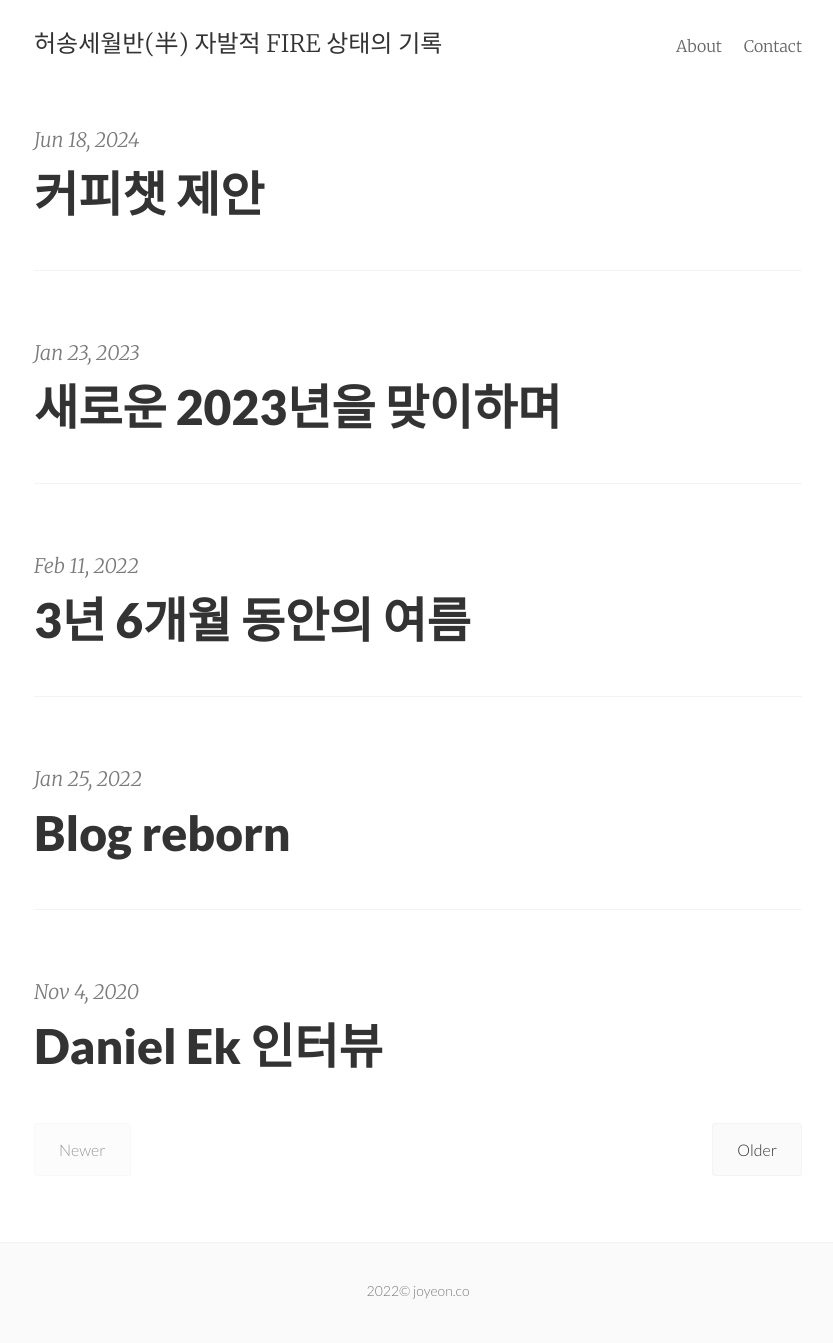
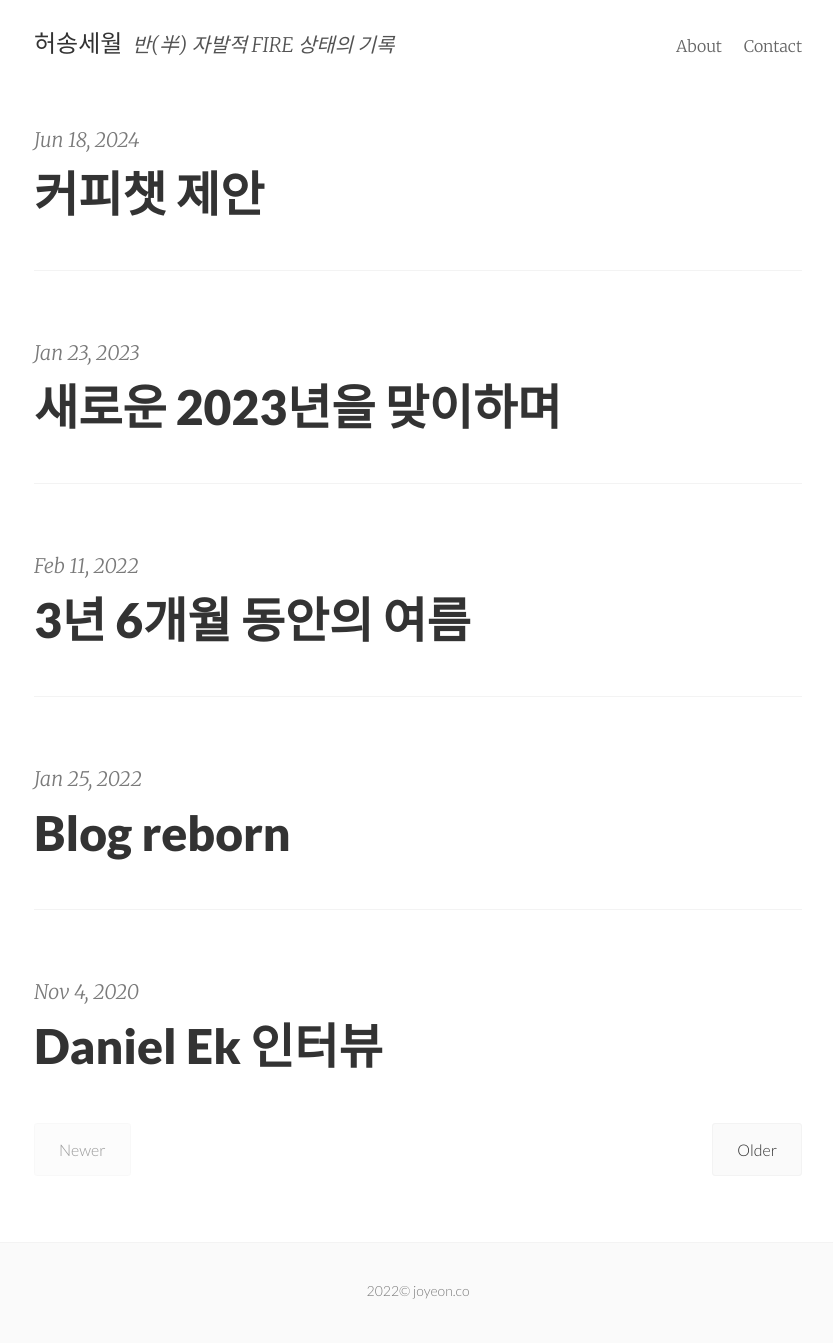
Before and after one commit to joyeon/joyeon.github.io, a Jekyll site: the page built from index.html, in a window 1280 px wide. Shown: the whole page, without its empty margins (222-1055 px from the left). Built offline with Jekyll 4.4.1, drawn with Linux system fonts in a browser that asks for light colours; the list of posts is cut into pages by our own code.

Commit message:
Add site description and title styles
Add styles for site description and title.

```diff
--- a/css/basscss.css
+++ b/css/basscss.css
@@ -816,3 +816,15 @@
   border: 1px solid #ccc;
   cursor: pointer;
 }
+
+.site-description {
+  margin-left: 10px;
+  font-size: smaller;
+  color: #535353;
+  font-style: italic;
+  font-weight: 200;
+}
+
+.site-title {
+  font-weight: 500;
+}
```
